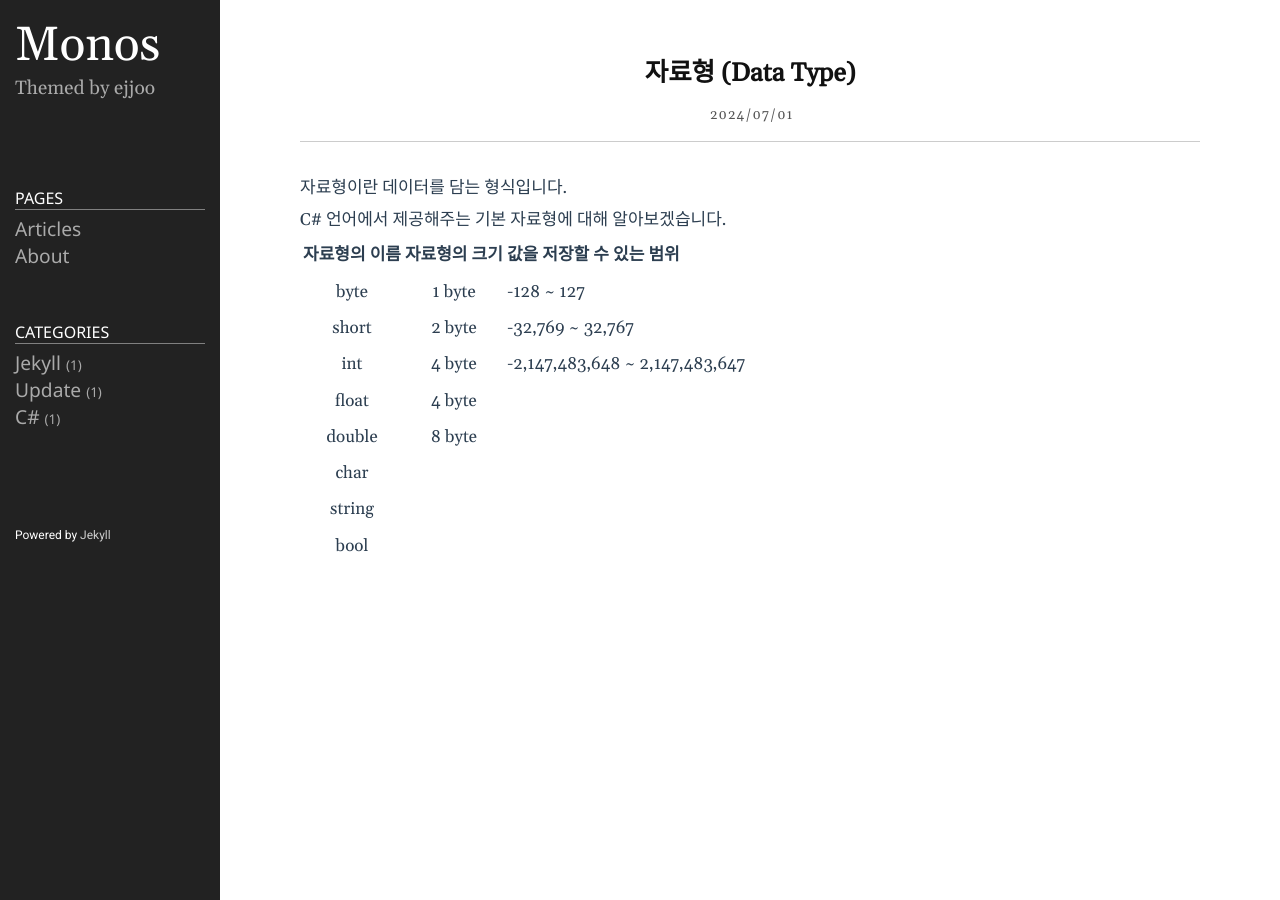
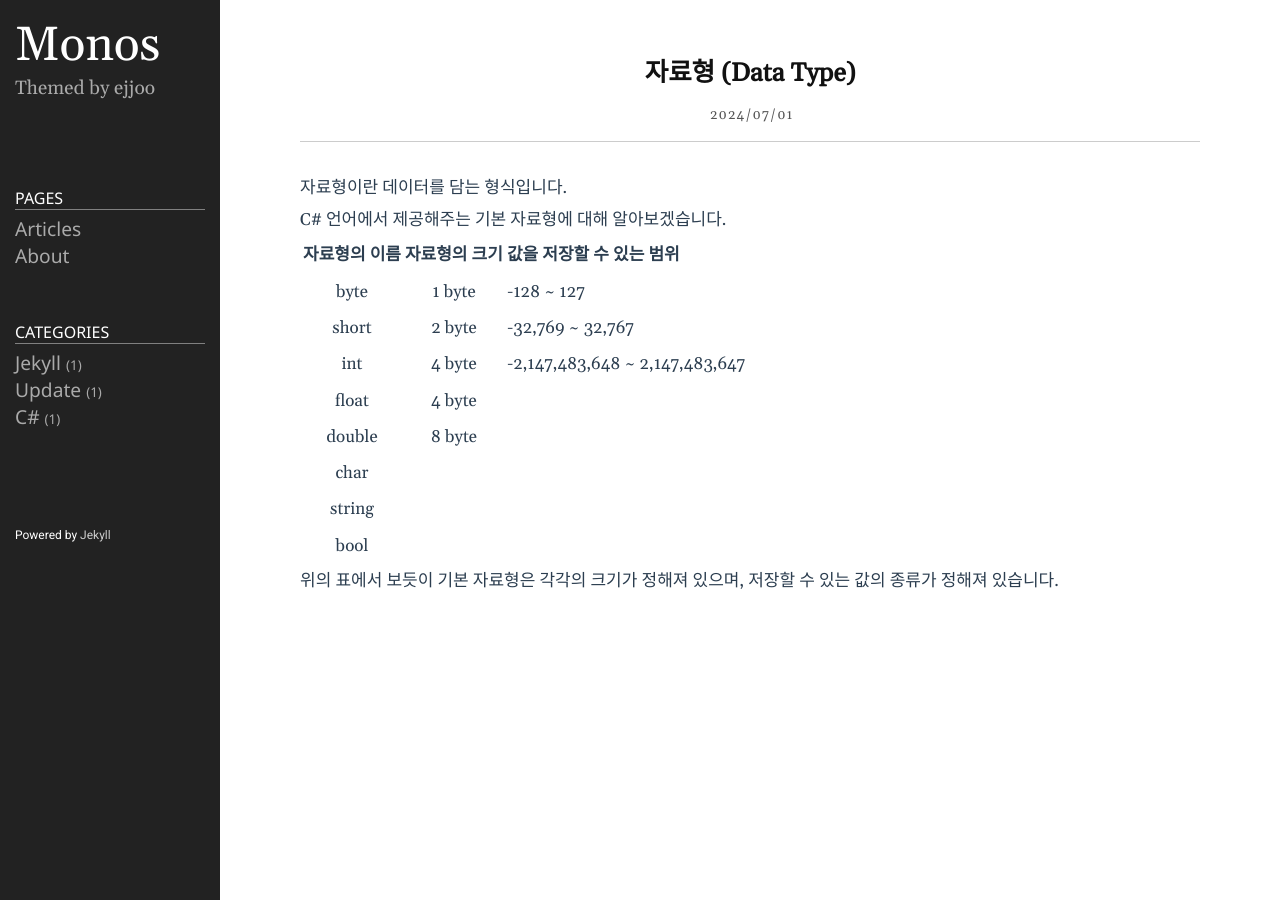
Before and after one commit to hwi4033/hwi4033.github.io, a Jekyll site: the page built from _posts/2020-01-02-post1.markdown, in a window 1280 px wide. Built offline with Jekyll 4.4.1, drawn with Linux system fonts in a browser that asks for light colours.

Commit message:
Update C# 자료형

```diff
--- a/_posts/2020-01-02-post1.markdown
+++ b/_posts/2020-01-02-post1.markdown
@@ -7,6 +7,7 @@ category: C#
 자료형이란 데이터를 담는 형식입니다.
 
 C# 언어에서 제공해주는 기본 자료형에 대해 알아보겠습니다.
+
 
 | 자료형의 이름 | 자료형의 크기 | 값을 저장할 수 있는 범위|
 |:---:|:---:|:---|
@@ -18,3 +19,6 @@ C# 언어에서 제공해주는 기본 자료형에 대해 알아보겠습니다
 | char | | |
 | string | | |
 | bool | | |
+
+
+위의 표에서 보듯이 기본 자료형은 각각의 크기가 정해져 있으며, 저장할 수 있는 값의 종류가 정해져 있습니다.
```
